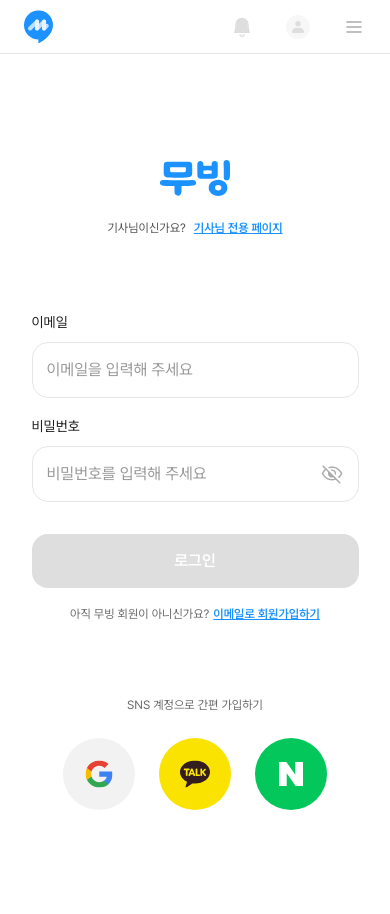
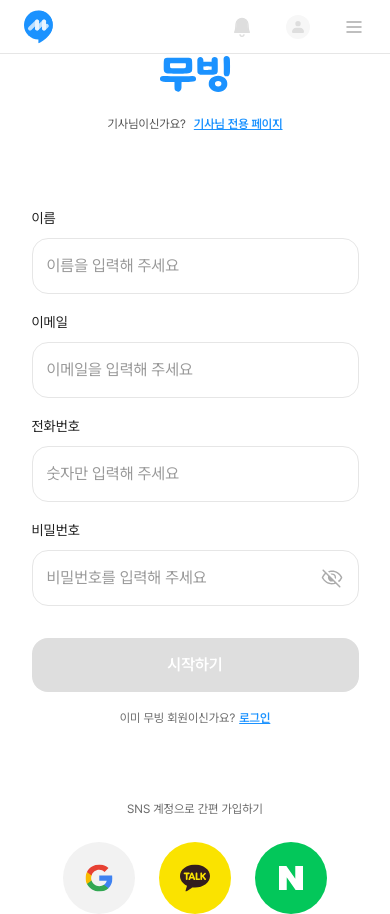
Before and after one commit to FS2-Part4-Team3/2-Moving-3-FE, a Next.js app: page /sign-up in a window 390 px wide. Built offline with nearby package versions, Linux system fonts and the light colour scheme.

Commit message:
feat: add name & phone number input

```diff
--- a/src/app/sign-up/page.tsx
+++ b/src/app/sign-up/page.tsx
@@ -42,11 +42,11 @@
           </div>
           <div className="flex lg:gap-[0.8rem] sm:gap-[0.4rem] items-center justify-center">
             <p className="font-normal lg:text-[2rem] sm:text-[1.2rem] lg:leading-[3.2rem] sm:leading-[1.8rem] lg:text-black-200 sm:text-black-100">
-              아직 무빙 회원이 아니신가요?
+              이미 무빙 회원이신가요?
             </p>
-            <Link href="/sign-up">
+            <Link href="/sign-in">
               <p className="font-semibold lg:text-[2rem] sm:text-[1.2rem] leading-[2rem] text-blue-300 underline decoration-blue-300">
-                이메일로 회원가입하기
+                로그인
               </p>
             </Link>
           </div>
--- a/src/pages/SignUpClient.tsx
+++ b/src/pages/SignUpClient.tsx
@@ -8,12 +8,18 @@
 import visibility_on from "@/../public/assets/sign/visibility_on.svg";
 
 export default function SignInClient() {
+  const [name, setName] = useState<string>("");
   const [email, setEmail] = useState<string>("");
+  const [phoneNumber, setPhoneNumber] = useState<string>("");
   const [password, setPassword] = useState<string>("");
-  const [viewPw, setViewPw] = useState<boolean>(false);
+  const [passwordChk, setPasswordChk] = useState<string>("");
 
   const [emailError, setEmailError] = useState<string>("");
+  const [phoneNumberError, setPhoneNumberError] = useState<string>("");
   const [passwordError, setPasswordError] = useState<string>("");
+  const [passwordChkError, SetPasswordChkError] = useState<string>("");
+
+  const [viewPw, setViewPw] = useState<boolean>(false);
 
   useEffect(() => {
     const emailRegex = /^[a-zA-Z0-9._%+-]+@[a-zA-Z0-9.-]+\.[a-zA-Z]{2,}$/;
@@ -33,13 +39,14 @@
     }
   }, [password]);
 
-  const handleEmailChange = (e: React.ChangeEvent<HTMLInputElement>) => {
-    setEmail(e.target.value);
-  };
-
-  const handlePasswordChange = (e: React.ChangeEvent<HTMLInputElement>) => {
-    setPassword(e.target.value);
-  };
+  useEffect(() => {
+    const phoneNumberRegex = /^\d+$/;
+    if (phoneNumber && !phoneNumberRegex.test(phoneNumber)) {
+      setPhoneNumberError("숫자만 입력해주세요.");
+    } else {
+      setPhoneNumberError("");
+    }
+  }, [phoneNumber]);
 
   const handleSubmit = () => {
     const data = { email, password };
@@ -48,17 +55,35 @@
 
   const isButtonDisabled = !(
     email &&
+    phoneNumber &&
     password &&
     !emailError &&
+    !phoneNumberError &&
     !passwordError
   );
 
   return (
     <div className="flex flex-col lg:gap-[5.6rem] sm:gap-[3.2rem]">
       <div className="flex flex-col lg:gap-[3.2rem] sm:gap-[1.6rem]">
+        <InputWrapper
+          id="signup-name"
+          type="text"
+          value={name}
+          onChange={(e) => setName(e.target.value)}
+        >
+          <div className="flex flex-col lg:gap-[1.6rem] sm:gap-[0.8rem]">
+            <InputWrapper.Label className="font-normal lg:text-[2rem] lg:leading-[3.2rem] sm:text-[1.4rem] sm:leading-[2.4rem] text-black-400">
+              이름
+            </InputWrapper.Label>
+            <InputWrapper.Input
+              className="lg:w-[64rem] lg:h-[6.4rem] sm:w-[32.7rem] rounded-[1.6rem] border border-line-200 p-[1.4rem] bg-white font-normal lg:text-[2rem] sm:text-[1.6rem] lg:leading-[3.2rem] sm:leading-[2.6rem] placeholder:text-gray-400 focus:outline-none"
+              placeholder="이름을 입력해 주세요"
+            />
+          </div>
+        </InputWrapper>
         <div className="flex flex-col gap-[0.8rem] items-end">
           <InputWrapper
-            id="signin-email"
+            id="signup-email"
             type="text"
             value={email}
             onChange={(e) => setEmail(e.target.value)}
@@ -83,10 +108,37 @@
         </div>
         <div className="flex flex-col gap-[0.8rem] items-end">
           <InputWrapper
+            id="signup-phone-number"
+            type="text"
+            value={phoneNumber}
+            onChange={(e) => setPhoneNumber(e.target.value)}
+          >
+            <div className="flex flex-col lg:gap-[1.6rem] sm:gap-[0.8rem]">
+              <InputWrapper.Label className="font-normal lg:text-[2rem] lg:leading-[3.2rem] sm:text-[1.4rem] sm:leading-[2.4rem] text-black-400">
+                전화번호
+              </InputWrapper.Label>
+              <InputWrapper.Input
+                className={`lg:w-[64rem] lg:h-[6.4rem] sm:w-[32.7rem] rounded-[1.6rem] border border-line-200 p-[1.4rem] bg-white font-normal lg:text-[2rem] sm:text-[1.6rem] lg:leading-[3.2rem] sm:leading-[2.6rem] placeholder:text-gray-400 focus:outline-none ${
+                  phoneNumberError
+                    ? "focus:border-red-200"
+                    : "focus:border-blue-300"
+                }`}
+                placeholder="숫자만 입력해 주세요"
+              />
+            </div>
+          </InputWrapper>
+          {phoneNumberError && (
+            <p className="font-medium lg:text-[1.6rem] sm:text-[1.3rem] lg:leading-[2.6rem] sm:leading-[2.2rem] text-red-200">
+              {phoneNumberError}
+            </p>
+          )}
+        </div>
+        <div className="flex flex-col gap-[0.8rem] items-end">
+          <InputWrapper
             id="signin-password"
             type={viewPw ? "text" : "password"}
             value={password}
-            onChange={handlePasswordChange}
+            onChange={(e) => setPassword(e.target.value)}
           >
             <div className="flex flex-col lg:gap-[1.6rem] sm:gap-[0.8rem]">
               <InputWrapper.Label className="font-normal lg:text-[2rem] lg:leading-[3.2rem] sm:text-[1.4rem] sm:leading-[2.4rem] text-black-400">
@@ -125,7 +177,7 @@
           className="lg:w-[64rem] lg:h-[6.4rem] sm:w-[32.7rem] sm:h-[5.4rem] rounded-[1.6rem] p-[1.6rem] font-semibold lg:text-[2rem] sm:text-[1.6rem] lg:leading-[3.2rem] sm:leading-[2.6rem] flex items-center justify-center text-white"
           disabled={isButtonDisabled}
         >
-          로그인
+          시작하기
         </ButtonWrapper.Button>
       </ButtonWrapper>
     </div>
```
